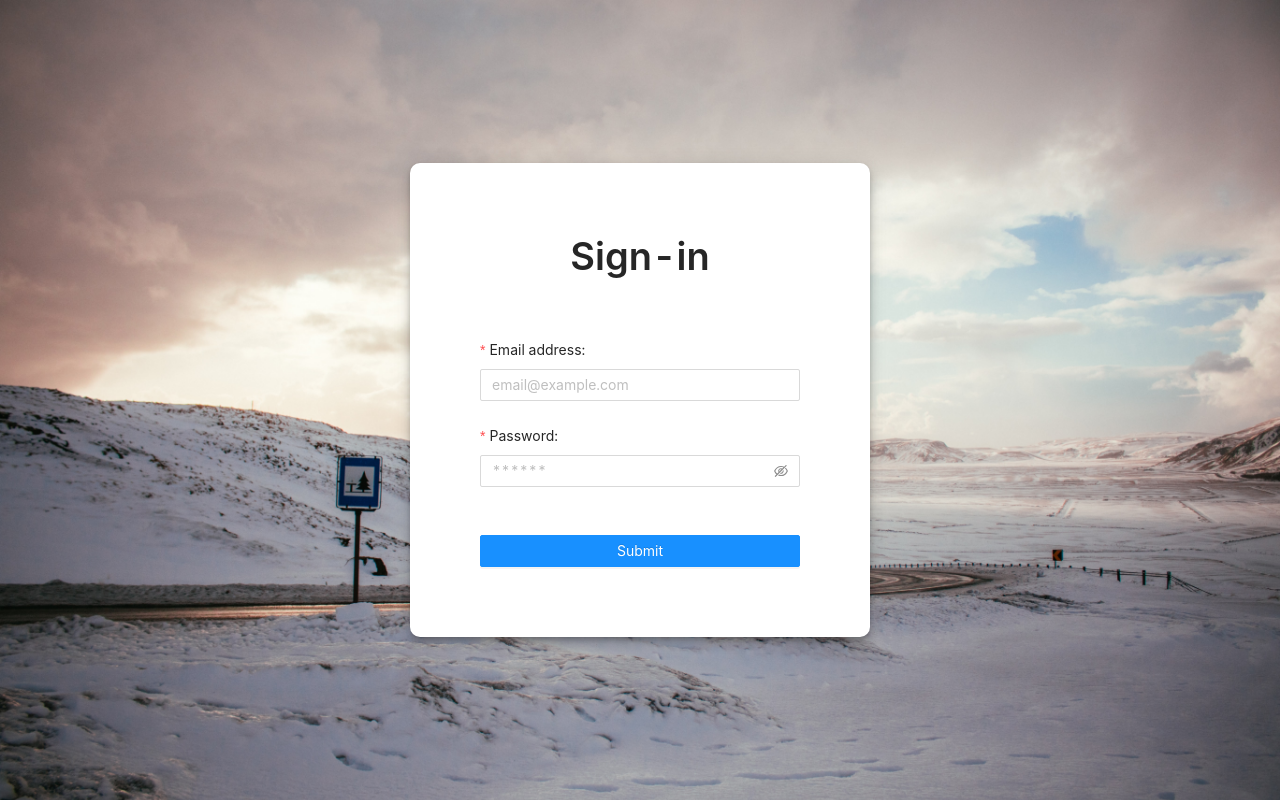
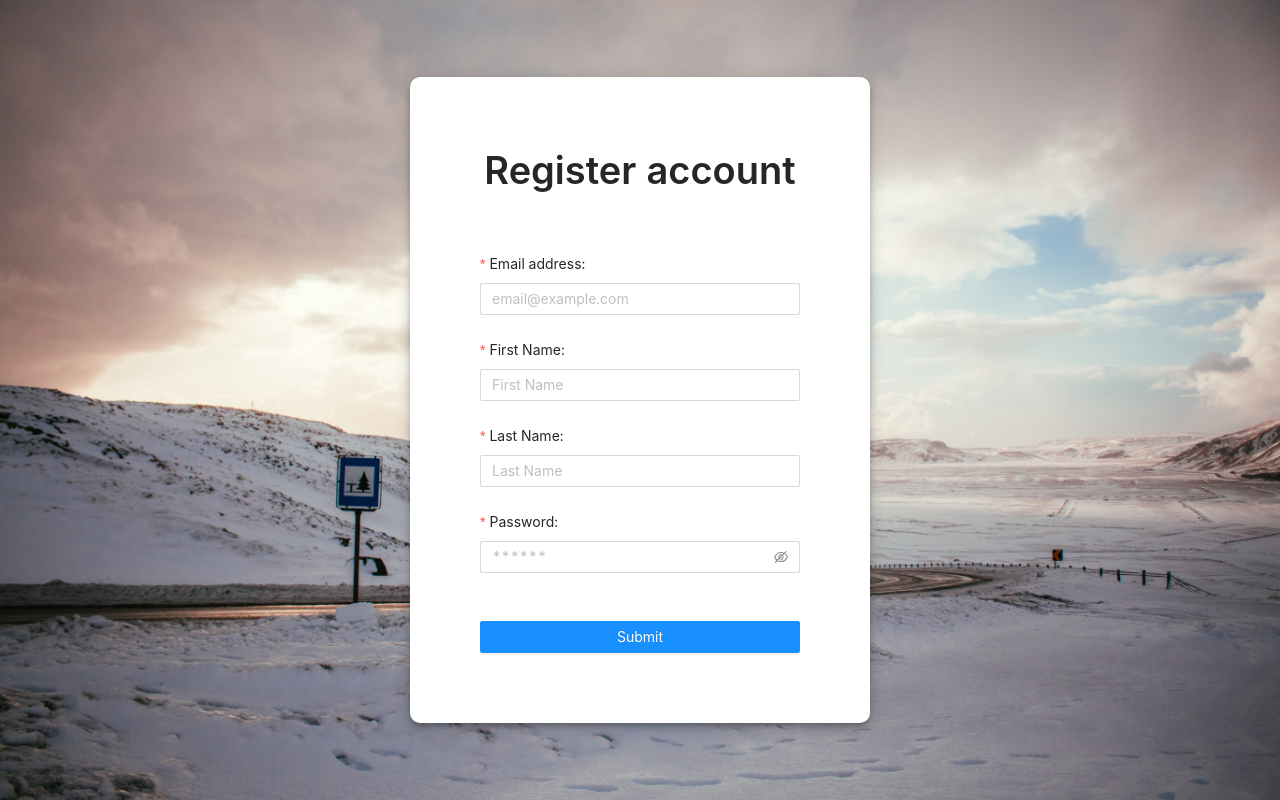
Before and after one commit to react-plus/CodeSample, a React (Create React App) app: page /sign-up in a window 1280 px wide. Built offline with nearby package versions, Linux system fonts and the light colour scheme; what config would draw is missing.

Commit message:
handle Auth

```diff
--- a/src/containers/Auth/slice.ts
+++ b/src/containers/Auth/slice.ts
@@ -1,4 +1,6 @@
 import { createSlice } from '@reduxjs/toolkit';
+
+import { login } from './thunks';
 
 export interface AuthState {
   token: string;
@@ -12,6 +14,11 @@ const appSlice = createSlice({
   name: 'auth',
   initialState,
   reducers: {},
+  extraReducers: {
+    [login.fulfilled.toString()]: (state, action) => {
+      state.token = action.payload.token;
+    },
+  },
 });
 
 export default appSlice.reducer;
--- a/src/containers/Auth/thunks.ts
+++ b/src/containers/Auth/thunks.ts
@@ -9,3 +9,11 @@ export const login = createAsyncThunk<LoginResponse, LoginParamsRequest>('auth/l
   }
   return data;
 });
+
+export const register = createAsyncThunk<LoginResponse, LoginParamsRequest>('auth/register', async (params) => {
+  const { data } = await authService.register(params);
+  if (!data.success) {
+    throw new Error('Register invalid');
+  }
+  return data;
+});
--- a/src/pages/SignIn/index.tsx
+++ b/src/pages/SignIn/index.tsx
@@ -25,7 +25,7 @@ const SignInPage: FC = () => {
   return (
     <StyledWrapper>
       <div className="main">
-        <Form className="form" layout="vertical" onFinish={(values) => handleSubmit(values)}>
+        <Form className="form" layout="vertical" onFinish={handleSubmit}>
           <Typography.Title className="mb-6 text-center">Sign-in</Typography.Title>
           <Form.Item
             label="Email address:"
--- a/src/pages/SignIn/styles.ts
+++ b/src/pages/SignIn/styles.ts
@@ -1,6 +1,8 @@
 import styled from 'styled-components';
+import bgImage from 'assets/images/nicolas-j-leclercq-NXtjwh5vT_A-unsplash.jpg';
 
 export default styled.div`
+  background: url(${bgImage}) center top / cover no-repeat;
   display: flex;
   min-height: 100vh;
   -webkit-box-align: center;
--- a/src/pages/SignUp/index.tsx
+++ b/src/pages/SignUp/index.tsx
@@ -1,26 +1,32 @@
 import React, { FC, useCallback } from 'react';
 import { useHistory } from 'react-router-dom';
 import { useDispatch } from 'react-redux';
-import { Form, Input, Button, Typography } from 'antd';
+import { Form, Input, Button, Typography, message } from 'antd';
 
-import { login } from '../../containers/Auth/thunks';
+import { register } from 'containers/Auth/thunks';
 
 import StyledWrapper from './styles';
+import { AppDispatch } from 'types';
 
 const SignUpPage: FC = () => {
   const history = useHistory();
-  const dispatch = useDispatch();
+  const dispatch: AppDispatch = useDispatch();
 
   const handleSubmit = useCallback(async (values) => {
-    await dispatch(login(values));
+    message.loading({ content: 'Loading...', key: 'login' });
+    const resultAction = await dispatch(register(values));
+    if (register.rejected.match(resultAction)) {
+      message.error({ content: 'Email or password invalid', key: 'login' });
+      return;
+    }
     history.push('/');
   }, []);
 
   return (
     <StyledWrapper>
       <div className="main">
-        <Form className="form" layout="vertical" onFinish={(values) => handleSubmit(values)}>
-          <Typography.Title className="mb-6 text-center">Sign-in</Typography.Title>
+        <Form className="form" layout="vertical" onFinish={handleSubmit}>
+          <Typography.Title className="mb-6 text-center">Register account</Typography.Title>
           <Form.Item
             label="Email address:"
             name="email"
@@ -32,6 +38,30 @@ const SignUpPage: FC = () => {
             ]}
           >
             <Input name="username" placeholder="email@example.com" autoComplete="new-password" />
+          </Form.Item>
+          <Form.Item
+            label="First Name:"
+            name="firstName"
+            rules={[
+              {
+                required: true,
+                message: 'First Name is a required field!',
+              },
+            ]}
+          >
+            <Input name="firstName" placeholder="First Name" />
+          </Form.Item>
+          <Form.Item
+            label="Last Name:"
+            name="lastName"
+            rules={[
+              {
+                required: true,
+                message: 'Last Name is a required field!',
+              },
+            ]}
+          >
+            <Input name="lastName" placeholder="Last Name" />
           </Form.Item>
           <Form.Item
             label="Password:"
--- a/src/types/services/auth.ts
+++ b/src/types/services/auth.ts
@@ -14,5 +14,6 @@ export type RegisterParamsRequest = {
 };
 
 export type RegisterResponse = {
-  data: null;
+  success: boolean;
+  token: string;
 };
```
